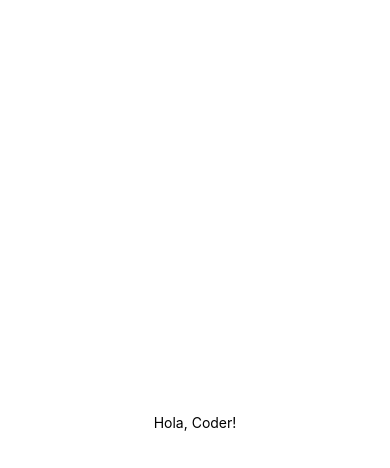
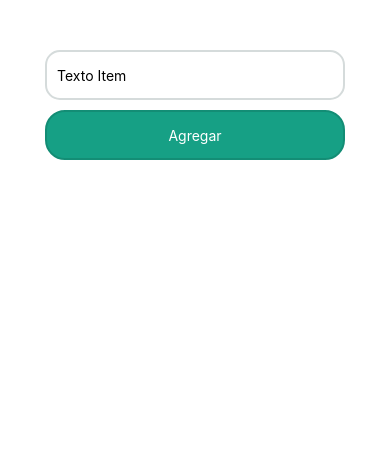
Before and after one commit to CesarOlivera00/meleven, a React Native app: screen / in a window 390 px wide. Shown: the top 468 px of the page. Built offline with nearby package versions, Linux system fonts and the light colour scheme.

Commit message:
Add item list dinamic

```diff
--- a/App.js
+++ b/App.js
@@ -1,20 +1,139 @@
-import { StatusBar } from 'expo-status-bar';
-import { StyleSheet, Text, View } from 'react-native';
+import { StyleSheet, Text, View, TextInput, Button, TouchableOpacity, FlatList, Modal } from 'react-native';
+import { useState } from 'react';
 
 export default function App() {
+    const [item, SetItem] = useState('');
+    const [itemList, SetItemList] = useState([]);
+    const [modalVisible, SetModalVisible] = useState(false);
+    const [itemSelected, SetItemSelected] = useState({});
+
+    const OnHandlerChangeItem = (text) => SetItem(text);
+
+    const OnHanlderAddItem = () => {
+        SetItemList(currentItems => [...currentItems, { id: itemList.length + 1, value: item }]);
+    }
+
+    const OnHandlerDeleteItem = id => {
+        SetItemList(currentItems => currentItems.filter(item => item.id !== id));
+        SetItemSelected({});
+        SetModalVisible(!modalVisible);
+    }
+
+    const OnHandlerModal = id => {
+        SetItemSelected(itemList.find(item => item.id === id));
+        SetModalVisible(!modalVisible);
+    }
+
     return (
-    <View style={styles.container}>
-      <Text>Hola, Coder!</Text>
-      <StatusBar style="auto" />
+        <View style={Styles.container}>
+            <Modal
+                animationType="fade"
+                transparent={true}
+                visible={modalVisible}
+            >
+                <View style={Styles.modalBack}>
+                    <View style={Styles.modal}>
+                        <View>
+                            <Text style={Styles.modalTextTitle}>Mi Modal</Text>
+                        </View>
+                        <View style={Styles.modalBody}>
+                            <Text>¿Está seguro que desea borrar este Item?</Text>
+                            <Text>"{itemSelected.value}"</Text>
+                        </View>
+                        <View style={Styles.modalButton}>
+                            <Button title='Confirmar' onPress={() => { OnHandlerDeleteItem(itemSelected.id) }}></Button>
+                        </View>
+                    </View>
+                </View>
+            </Modal>
+            <View style={Styles.containerDataEnter}>
+                <TextInput placeholder='Texto Item' style={Styles.inputTextItem}
+                    onChangeText={OnHandlerChangeItem}
+                />
+            </View>
+            <TouchableOpacity style={Styles.buttonEnter} onPress={OnHanlderAddItem} ><Text style={{color: '#FFFFFF'}}>Agregar</Text></TouchableOpacity>
+            <FlatList
+                style={Styles.containerListItem}
+                data={itemList}
+                renderItem={
+                    data => (
+                        <TouchableOpacity style={Styles.item} onPress={() => {OnHandlerModal(data.item.id)}}>
+                            <View>
+                                <Text>Id: {data.item.id}, Value: "{data.item.value}"</Text>
+                            </View>
+                        </TouchableOpacity>
+                    )
+                }
+                showsVerticalScrollIndicator={false}
+                keyExtractor={item => item.id}
+            />
         </View>
     );
 }
 
-const styles = StyleSheet.create({
+const Styles = StyleSheet.create({
     container: {
-    flex: 1,
+        display: 'flex',
         backgroundColor: '#fff',
         alignItems: 'center',
+        height: '100%',
+        marginTop: 50
+    },
+    containerDataEnter: {
+        textAlign: 'left'
+    },
+    inputTextItem: {
+        marginBottom: 10,
+        width: 300,
+        height: 50,
+        paddingLeft: 10,
+        borderColor: '#D5DBDB',
+        borderRadius: 15,
+        borderWidth: 2
+    },
+    buttonEnter: {
+        alignItems: 'center',
         justifyContent: 'center',
+        width: 300,
+        height: 50,
+        backgroundColor: '#16A085',
+        borderColor: '#138D75',
+        borderRadius: 20,
+        borderWidth: 2
     },
+    containerListItem: {
+        marginTop: 20
+    },
+    item: {
+        width: 300,
+        padding: 10,
+        paddingLeft: 15,
+        paddingRight: 15,
+        borderRadius: 5,
+        borderWidth: 2,
+        marginBottom: 10
+    },
+    modalBack: {
+        display: 'flex',
+        height: '100%',
+        width: '100%',
+        backgroundColor: "rgba(0,0,0,0.5)",
+        alignItems: 'center',
+        justifyContent: 'center'
+    },
+    modal: {
+        backgroundColor: "white",
+        width: 320,
+        padding: 10,
+        borderRadius: 10
+    },
+    modalTextTitle: {
+        fontSize: 18
+    },
+    modalBody: {
+        margin: 10
+    },
+    modalButton: {
+        marginTop: 5
+    }
 });
```
Lines whose indentation alone changed are shown as unchanged.
